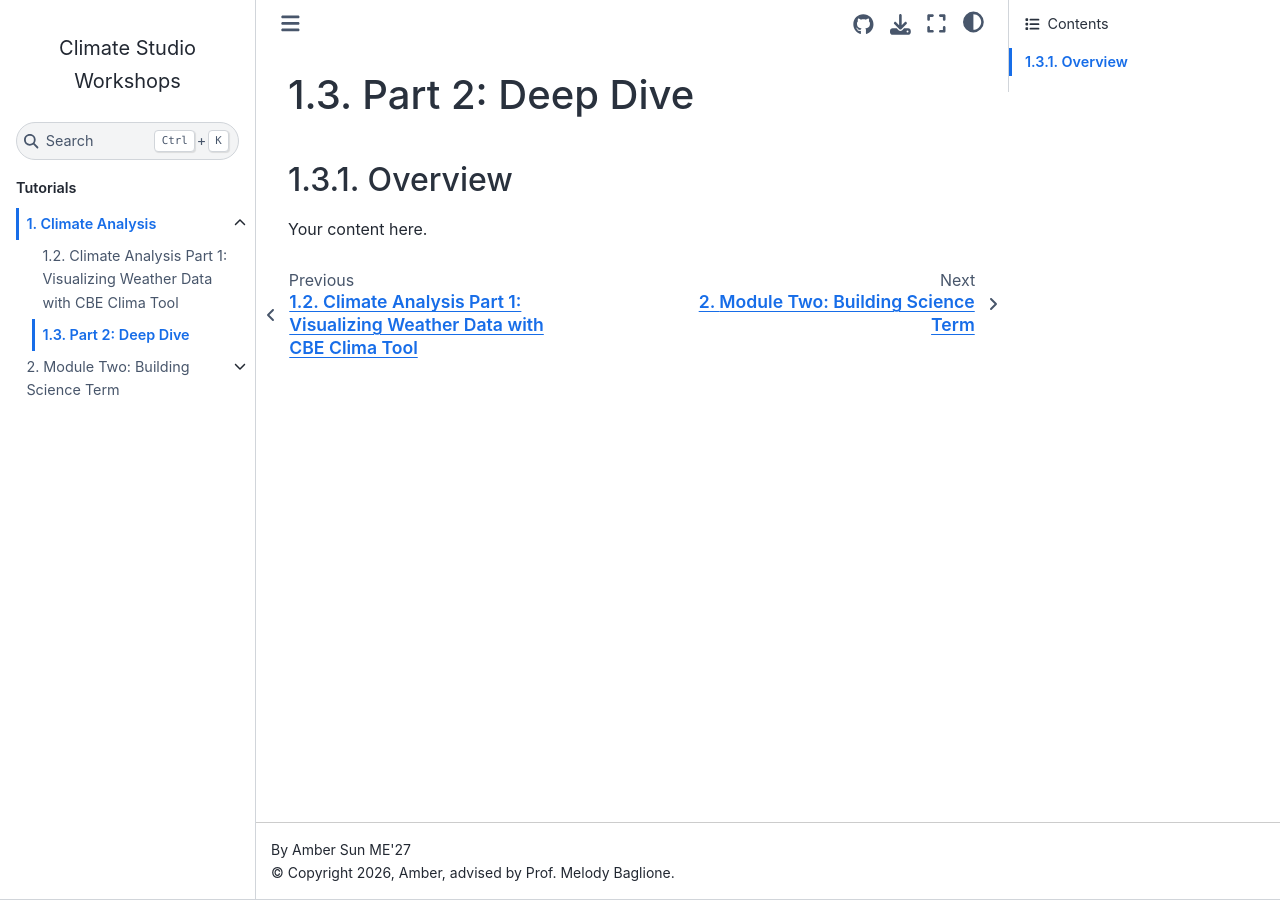
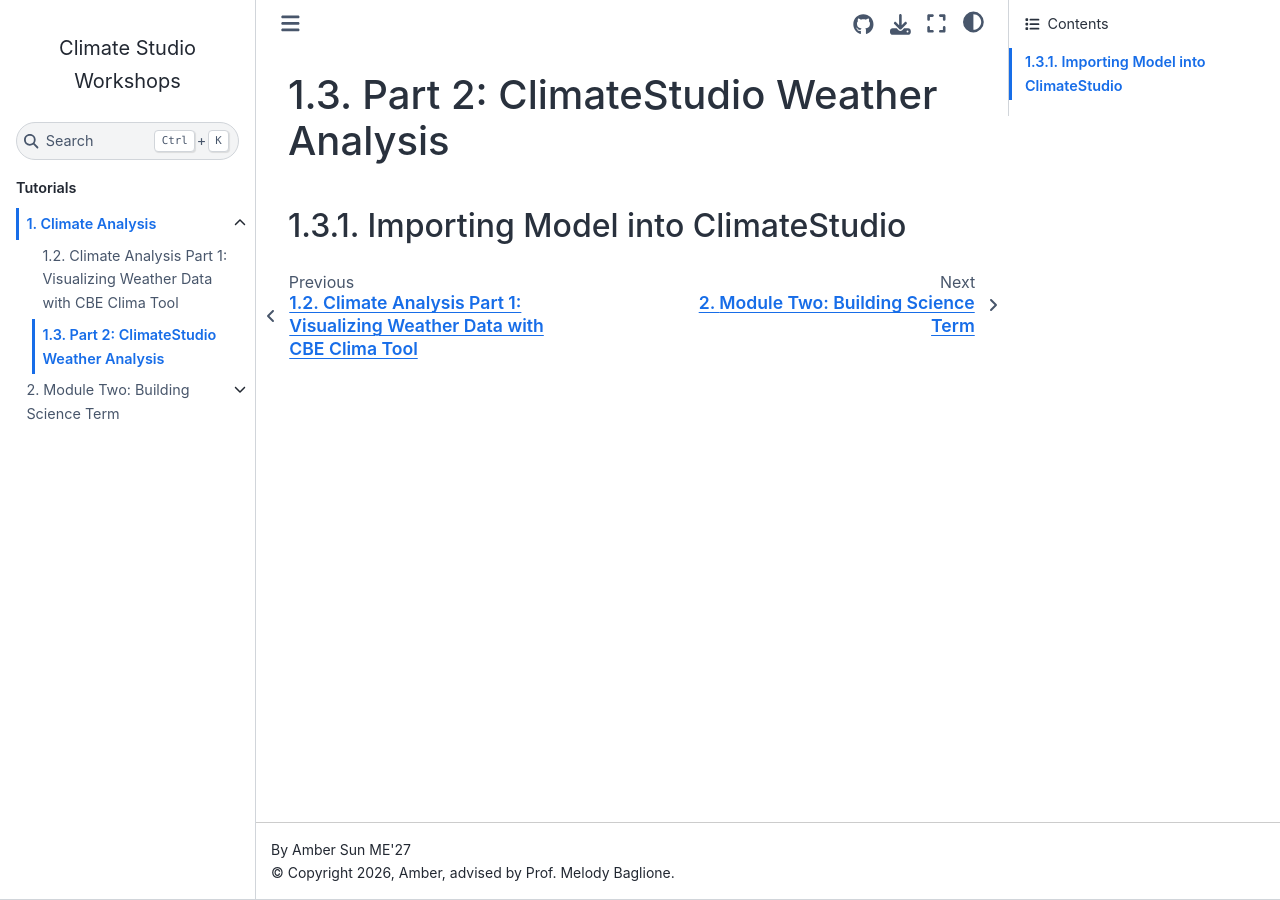
Before and after one commit to amber289/climatestudiotutorial, a Jupyter Book: the page built from workshops/docs/01_2_climate_p2.md, in a window 1280 px wide. Built offline with Jupyter Book 1.0.4 settings and Sphinx 7.4.7 and the Sphinx Book theme 1.1.4, drawn with Linux system fonts in a browser that asks for light colours.

Commit message:
Update 01_2_climate_p2.md

```diff
--- a/workshops/docs/01_2_climate_p2.md
+++ b/workshops/docs/01_2_climate_p2.md
@@ -1,4 +1,3 @@
-# Part 2: Deep Dive
+# Part 2: ClimateStudio Weather Analysis
 
-## Overview
-Your content here.
+## Importing Model into ClimateStudio
```
